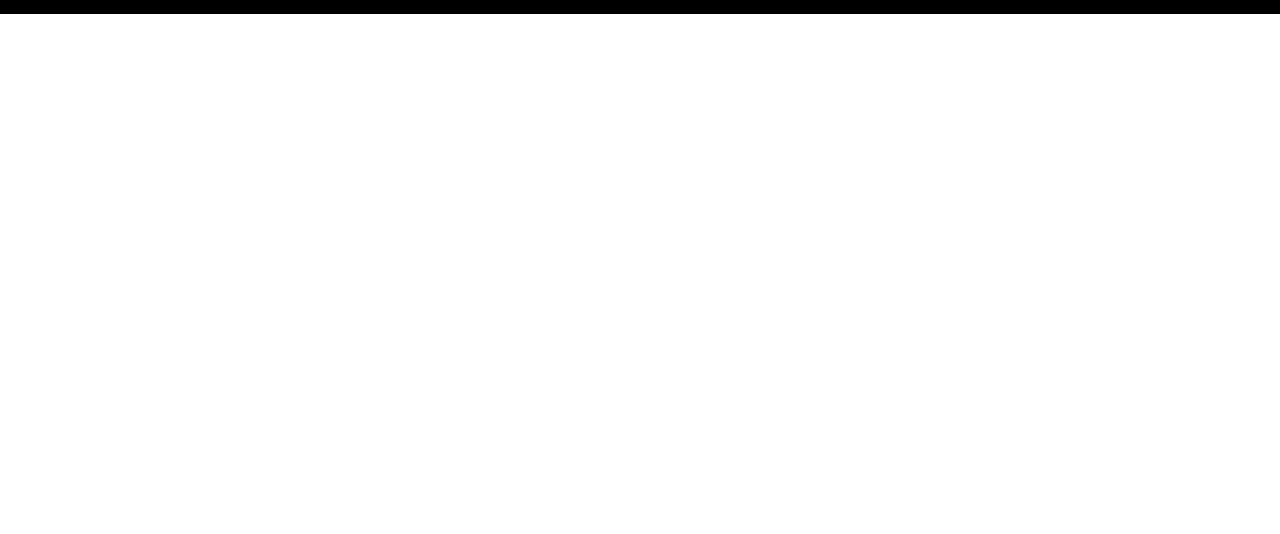
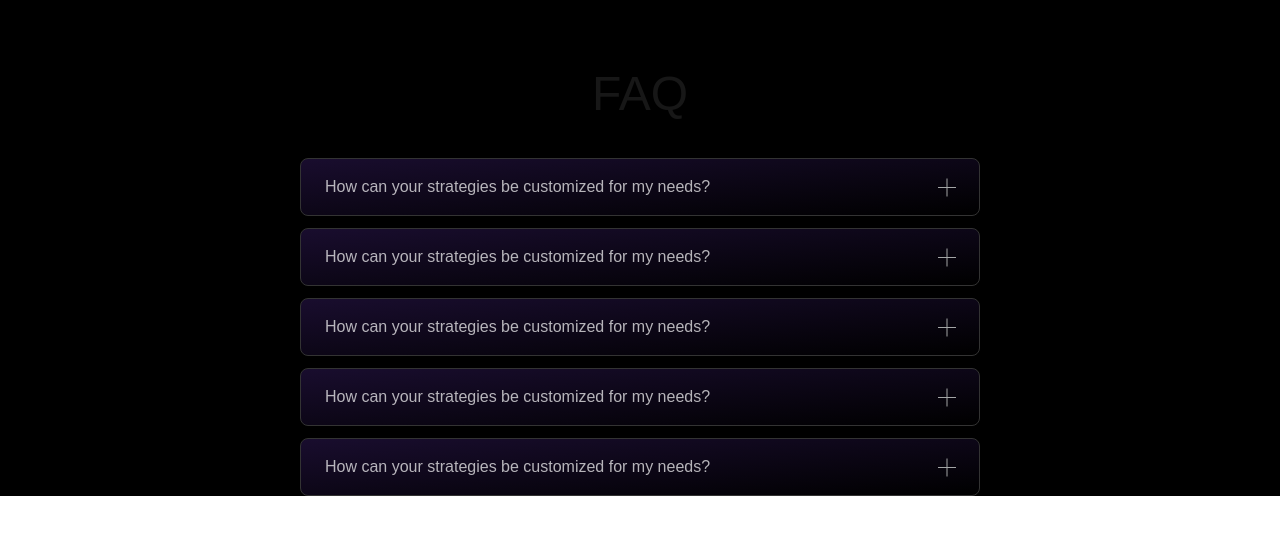
Before and after one commit to iamqazi/cynq-ai, a Next.js app: page / in a window 1280 px wide. Shown: the part 871-1405 px from the top of the page. Before the commit the page ends 885 px from the top, so only its background shows below. Built offline with nearby package versions, Linux system fonts and the light colour scheme.

Commit message:
made faq section

```diff
--- /dev/null
+++ b/app/components/faq/index.tsx
@@ -0,0 +1,166 @@
+'use client'
+
+import React, { useEffect, useRef, useState } from 'react'
+import { gsap } from 'gsap'
+import { ScrollTrigger } from 'gsap/dist/ScrollTrigger'
+
+// Register the ScrollTrigger plugin
+gsap.registerPlugin(ScrollTrigger)
+
+interface FAQItem {
+  id: string
+  question: string
+  ans: string
+}
+
+const FAQsArray: FAQItem[] = [
+  {
+    id: '9199',
+    question: 'How can your strategies be customized for my needs?',
+    ans: 'Repellendus quisquam explicabo facere, saepe eveniet in natus. Magni in alias reiciendis consequatur sequi.',
+  },
+  {
+    id: '9198',
+    question: 'How can your strategies be customized for my needs?',
+    ans: 'Repellendus quisquam explicabo facere, saepe eveniet in natus. Magni in alias reiciendis consequatur sequi.Repellendus quisquam explicabo facere, saepe eveniet in natus. Magni in alias reiciendis consequatur sequi.',
+  },
+  {
+    id: '9197',
+    question: 'How can your strategies be customized for my needs?',
+    ans: 'Repellendus quisquam explicabo facere, saepe eveniet in natus. Magni in alias.',
+  },
+  {
+    id: '9196',
+    question: 'How can your strategies be customized for my needs?',
+    ans: 'Repellendus quisquam explicabo facere, saepe eveniet in natus. Magni in alias reiciendis consequatur sequi.Repellendus quisquam explicabo facere, saepe eveniet in natus. Magni in alias reiciendis consequatur sequi.Repellendus quisquam explicabo facere, saepe eveniet in natus. Magni in alias reiciendis consequatur sequi.',
+  },
+  {
+    id: '9195',
+    question: 'How can your strategies be customized for my needs?',
+    ans: 'Repellendus quisquam explicabo facere, saepe eveniet in natus. Magni in alias reiciendis consequatur sequi.Repellendus quisquam explicabo facere, saepe eveniet.',
+  },
+]
+
+const FAQSection: React.FC = () => {
+  const faqRef = useRef<HTMLDivElement>(null)
+  useEffect(() => {
+    if (!faqRef.current) return
+
+    // Select all the FAQ items within our section
+    const faqItems = faqRef.current.querySelectorAll('.faq-item')
+
+    // Animate each item from opacity 0 and y offset to full opacity and original position
+    gsap.fromTo(
+      faqItems,
+      { opacity: 0, y: 20 },
+      {
+        opacity: 1,
+        y: 0,
+        duration: 1,
+        stagger: 0.2,
+        ease: 'power2.out',
+        scrollTrigger: {
+          trigger: faqRef.current,
+          start: 'top 80%',
+          toggleActions: 'play none none none',
+        },
+      }
+    )
+  }, [])
+
+  return (
+    <section
+      ref={faqRef}
+      className='mx-auto max-w-[800px] sm:my-14 my-8 px-2 sm:px-5 '
+      aria-label='Frequently Asked Questions'
+    >
+      {/* Section Title */}
+      <h1 className='lg:text-5xl md:text-4xl text-3xl font-medium text-center'>
+        FAQ
+      </h1>
+
+      {/* FAQ Items */}
+      <div className='flex flex-col sm:px-10 px-5 gap-3 my-5 md:my-10'>
+        {FAQsArray.map((FAQ) => (
+          <Question key={FAQ.id} {...FAQ} />
+        ))}
+      </div>
+    </section>
+  )
+}
+
+interface QuestionProps {
+  id: string
+  question: string
+  ans: string
+}
+
+export function Question({ id, question, ans }: QuestionProps) {
+  const [opened, setOpened] = useState<boolean>(false)
+  const [height, setHeight] = useState<number>(0)
+  const answerRef = useRef<HTMLParagraphElement>(null)
+
+  // Calculate and update the height of the answer content when opened or when content changes
+  useEffect(() => {
+    if (answerRef.current) {
+      const calculatedHeight = Math.ceil(
+        answerRef.current.getBoundingClientRect().height + 40
+      )
+      setHeight(calculatedHeight)
+    }
+  }, [ans, opened])
+
+  return (
+    <article className='faq-item bg-gradient-to-br from-[#190D2E] to-[#000000] border border-[#333333] rounded-lg overflow-hidden'>
+      <header
+        className='grid grid-cols-[1fr_45px] md:grid-cols-[1fr_65px] pl-3 sm:pl-6'
+        id={`faq-question-${id}`}
+      >
+        {/* Use a heading element for the question */}
+        <h2 className='p-4 pl-0 text-sm md:text-base text-white/70'>
+          {question}
+        </h2>
+        <button
+          onClick={() => setOpened((prev) => !prev)}
+          className='flex justify-center items-center relative'
+          aria-expanded={opened}
+          aria-controls={`faq-answer-${id}`}
+          aria-label={`Toggle answer for: ${question}`}
+        >
+          {/* Horizontal Bar */}
+          <span
+            aria-hidden='true'
+            className='transition-all duration-500 w-[12px] md:w-[18px] h-[1px] block bg-[#A3A5A6] group-hover:bg-[#d4d5d5]'
+          ></span>
+          {/* Vertical Bar */}
+          <span
+            aria-hidden='true'
+            className={`absolute transition-all duration-500 w-[12px] md:w-[18px] h-[1px] bg-[#A3A5A6] group-hover:bg-[#d4d5d5] ${
+              opened ? 'bg-[#d4d5d5]' : 'rotate-90'
+            }`}
+          ></span>
+        </button>
+      </header>
+
+      <section
+        id={`faq-answer-${id}`}
+        role='region'
+        aria-labelledby={`faq-question-${id}`}
+        className='transition-all overflow-hidden'
+        style={{
+          height: opened ? `${height}px` : '0px',
+          transitionDuration: `${500 + height * 2}ms`,
+        }}
+      >
+        <p
+          ref={answerRef}
+          className='pl-3 sm:pl-6 pr-6 md:w-[90%] font-thin text-sm md:text-base text-white/70'
+        >
+          Ans. {ans}
+        </p>
+      </section>
+    </article>
+  )
+}
+
+export default FAQSection
--- a/app/landing-page/page.tsx
+++ b/app/landing-page/page.tsx
@@ -1,3 +1,4 @@
+import FAQSection from "../components/faq";
 import HeroSection from "../components/hero-section";
 
 export default function LandingPage() {
@@ -7,6 +8,7 @@ export default function LandingPage() {
         {" "}
         <section id="home">
           <HeroSection />
+          <FAQSection />
         </section>
       </section>
     </>
--- a/package.json
+++ b/package.json
@@ -11,6 +11,7 @@
   "dependencies": {
     "@nextui-org/react": "^2.6.11",
     "framer-motion": "^12.4.0",
+    "gsap": "^3.12.7",
     "lucide-react": "^0.474.0",
     "next": "15.1.6",
     "react": "^19.0.0",
```
Also changed, not shown: 1 other file (tests, documents, lock files or other folders).
